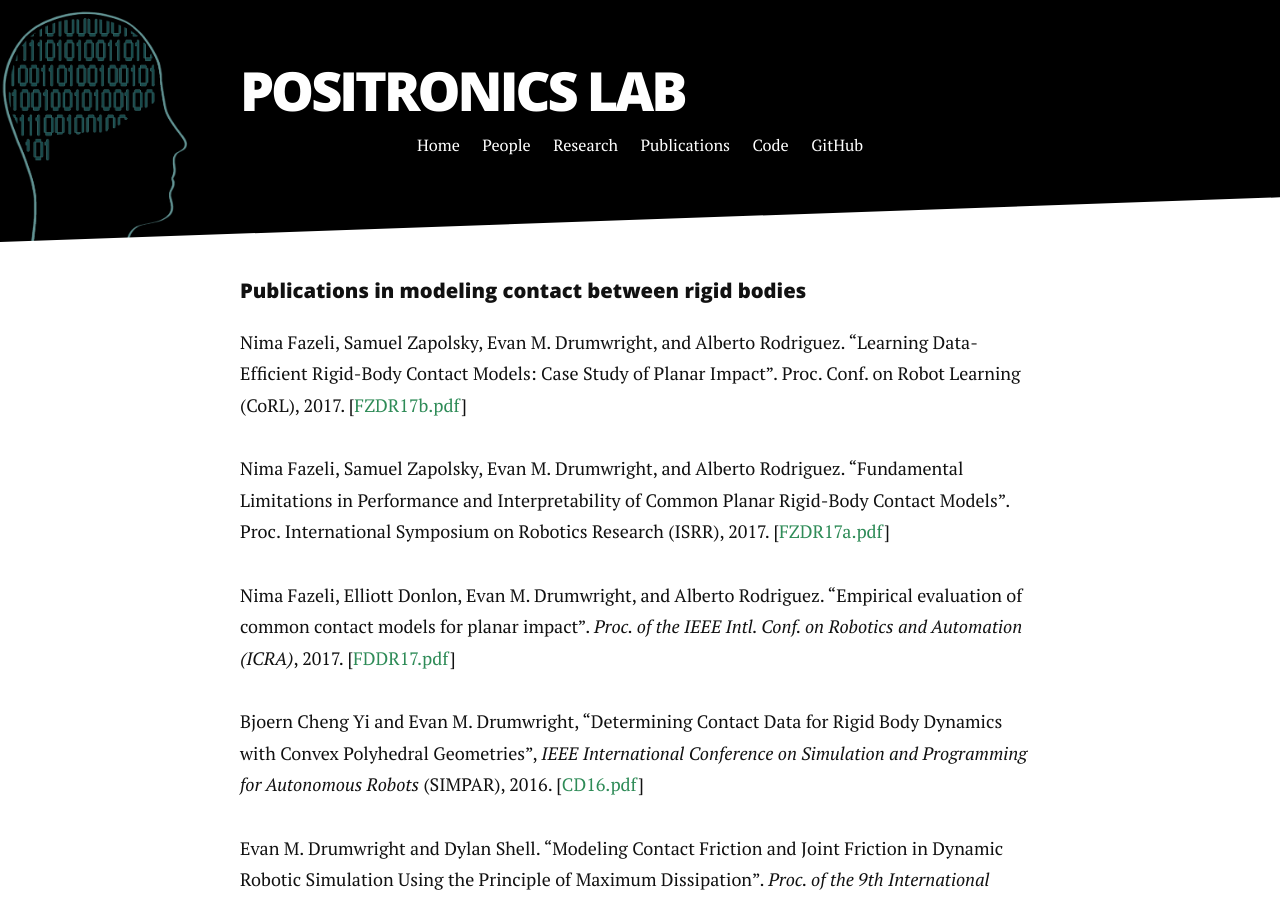
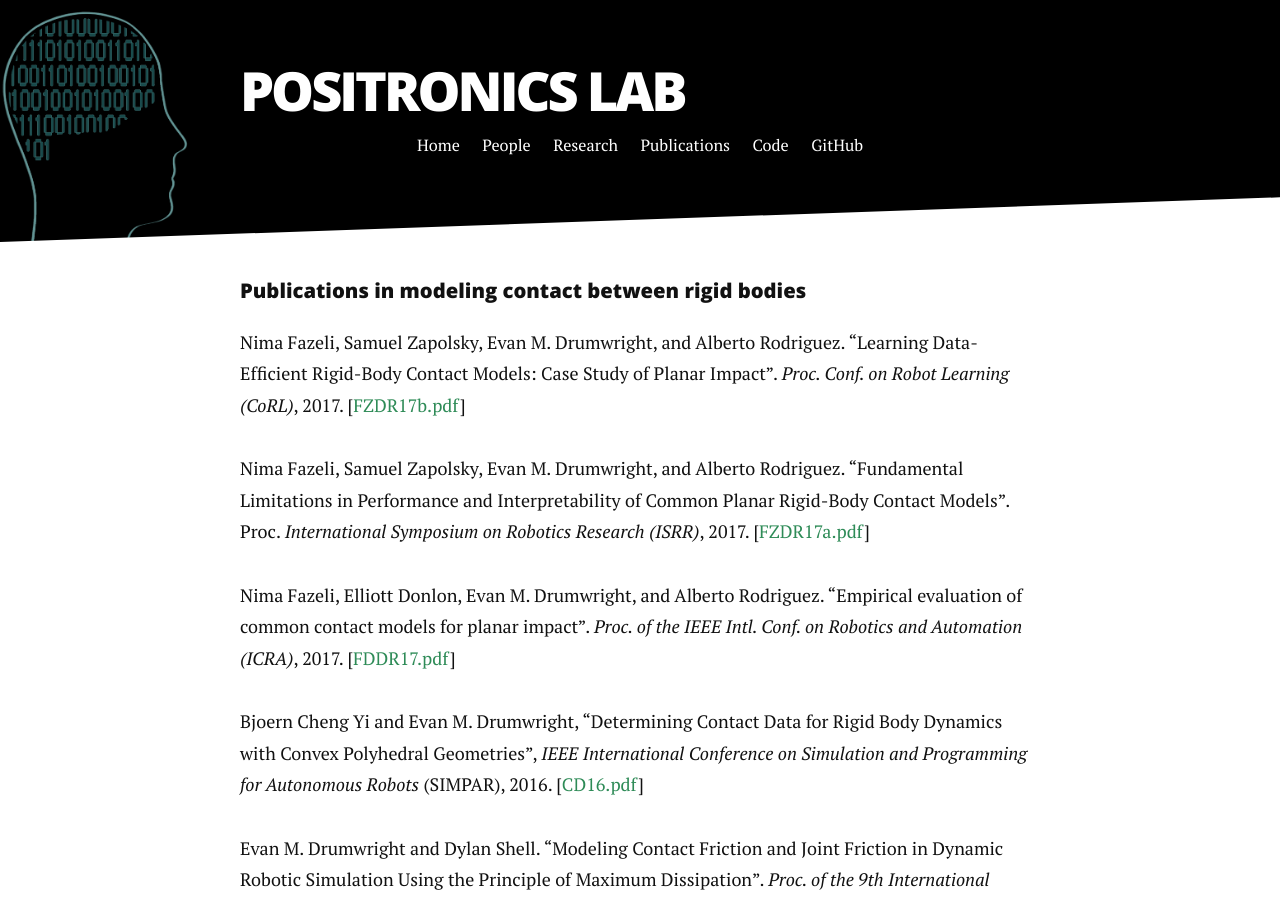
Before and after one commit to PositronicsLab/positronicslab.github.io, a Jekyll site: the page built from publications.md, in a window 1280 px wide and 900 px high. Built offline with Jekyll 4.4.1, drawn with Linux system fonts in a browser that asks for light colours; nearby versions of some CDN libraries.

```diff
--- a/publications.md
+++ b/publications.md
@@ -4,10 +4,10 @@ title: Publications
 ---
 #### Publications in modeling contact between rigid bodies
 
-Nima Fazeli, Samuel Zapolsky, Evan M. Drumwright, and Alberto Rodriguez. "Learning Data-Efficient Rigid-Body Contact Models: Case Study of Planar Impact". Proc. Conf. on Robot Learning (CoRL), 2017.
+Nima Fazeli, Samuel Zapolsky, Evan M. Drumwright, and Alberto Rodriguez. "Learning Data-Efficient Rigid-Body Contact Models: Case Study of Planar Impact". <i>Proc. Conf. on Robot Learning (CoRL)</i>, 2017.
 [<a href="/assets/pdfs/FDZR17b.pdf">FZDR17b.pdf</a>]
 
-Nima Fazeli, Samuel Zapolsky, Evan M. Drumwright, and Alberto Rodriguez. "Fundamental Limitations in Performance and Interpretability of Common Planar Rigid-Body Contact Models". Proc. International Symposium on Robotics Research (ISRR), 2017.
+Nima Fazeli, Samuel Zapolsky, Evan M. Drumwright, and Alberto Rodriguez. "Fundamental Limitations in Performance and Interpretability of Common Planar Rigid-Body Contact Models". Proc. <i>International Symposium on Robotics Research (ISRR)</i>, 2017.
 [<a href="/assets/pdfs/FDZR17a.pdf">FZDR17a.pdf</a>]
 
 Nima Fazeli, Elliott Donlon, Evan M. Drumwright, and Alberto Rodriguez. "Empirical evaluation of common contact models for planar impact". <i>Proc. of the IEEE Intl. Conf. on Robotics and Automation (ICRA)</i>, 2017.  [<a href="/assets/pdfs/FDDR17.pdf">FDDR17.pdf</a>]
```
